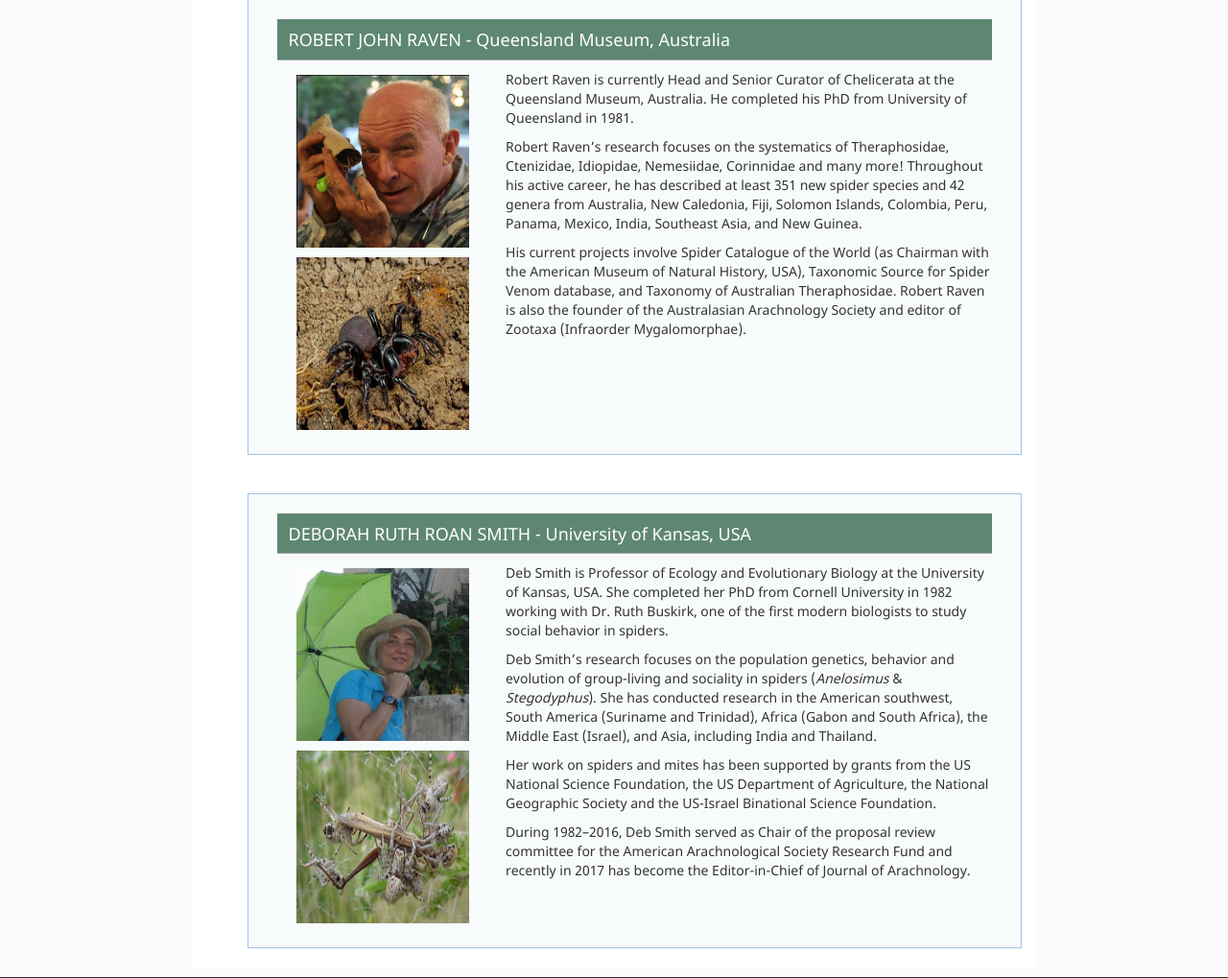
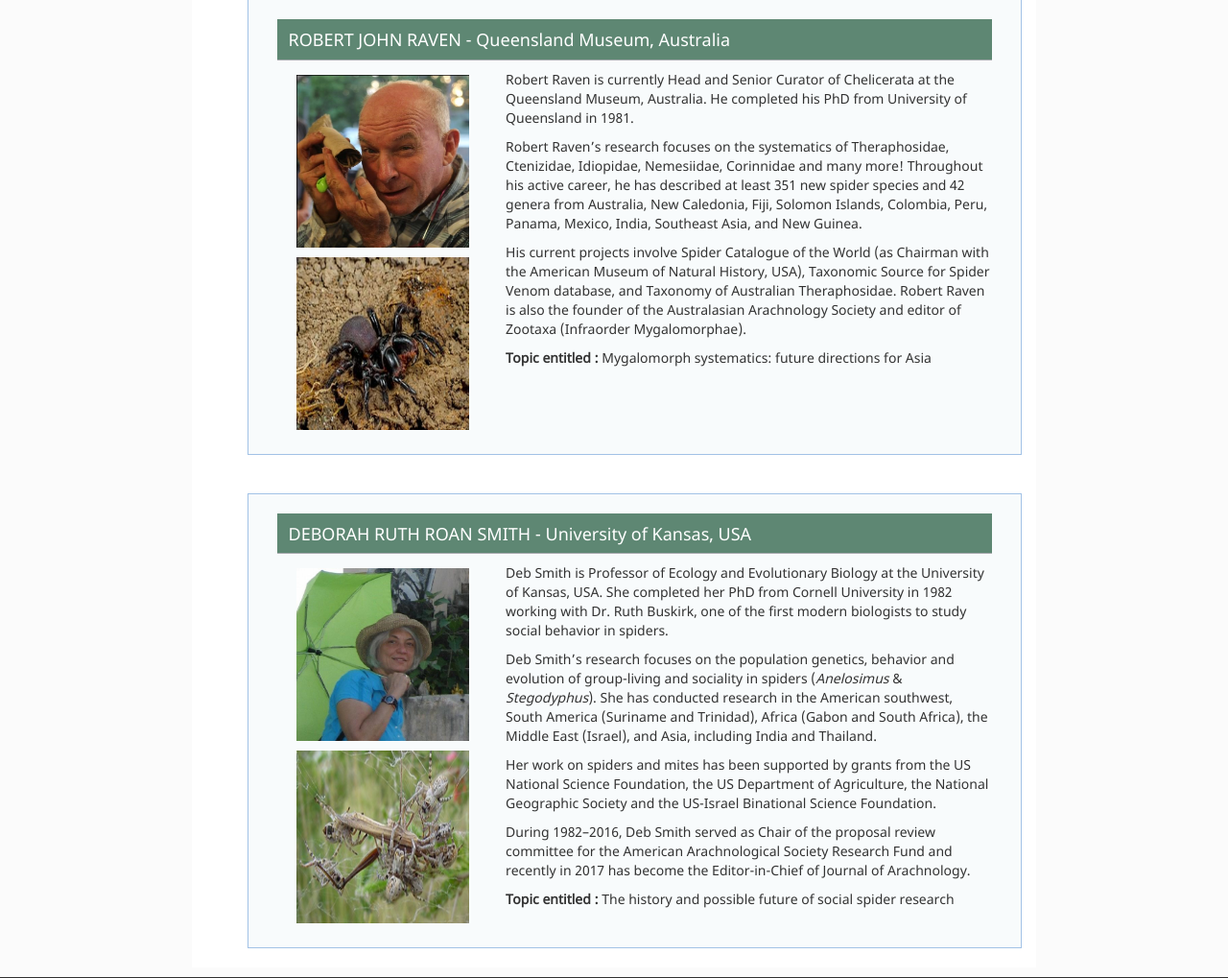
Before and after one commit to 9Ten/mysite, a Django app: page /speakers/ in a window 1280 px wide. Shown: the part 701-1720 px from the top of the page at 96% size. Run offline with Django 3.2, Linux system fonts and the light colour scheme; some libraries are stand-ins or nearby versions.

Commit message:
Edit base index and speakers page 311018

```diff
--- a/mysite/templates/base.html
+++ b/mysite/templates/base.html
@@ -191,6 +191,7 @@
   <!-- Start sponsor -->
   <div style="background-color:#008080;padding: 1rem;width: 100%;color: white;text-align: right;">
     <img style="height: 50px;margin-right: 30px" src="{% static 'image/sponsor_cu.png' %}"/>
+    <img style="height: 50px;margin-right: 30px" src="{% static 'image/kmutt.png' %}"/>
     <img style="height: 50px;margin-right: 30px" src="{% static 'image/brother.png' %}"/>
   </div>
 
--- a/mysite/templates/index.html
+++ b/mysite/templates/index.html
@@ -43,8 +43,7 @@
     <p>
       <b>
         <i>Conference Organizers</i>
-      </b> : Pakorn Nalinrachatakan, Chaowalit Songsangchote, Wimolwan
-Chotwong, Prapun Traiyasut and Natapot Warrit
+      </b> : Pakorn Nalinrachatakan, Chaowalit Songsangchote, Wimolwan Chotwong, Prapun Traiyasut, Orawan Duangpakdee and Natapot Warrit
     </p>
     <p>
       <b>
--- a/mysite/templates/speakers.html
+++ b/mysite/templates/speakers.html
@@ -21,6 +21,10 @@
       <p>
         His current projects involve Spider Catalogue of the World (as Chairman with the American Museum of Natural History, USA), Taxonomic Source for Spider Venom database, and Taxonomy of Australian Theraphosidae. Robert Raven is also the founder of the Australasian Arachnology Society and editor of Zootaxa (Infraorder Mygalomorphae).
       </p>
+
+      <p>
+        <strong>Topic entitled :</strong> Mygalomorph systematics: future directions for Asia
+      </p>
     </div>
 </div>
 <div class="profile-frame">
@@ -42,6 +46,10 @@
     <p>
       During 1982–2016, Deb Smith served as Chair of the proposal review committee for the American Arachnological Society Research Fund and recently in 2017 has become the Editor-in-Chief of Journal of Arachnology.
     </p>
+
+    <p>
+      <strong>Topic entitled :</strong> The history and possible future of social spider research
+    </p>
   </div>
 </div>
 {% endblock %}
```
Also changed, not shown: mysite/static/image/kmutt.png (added).
